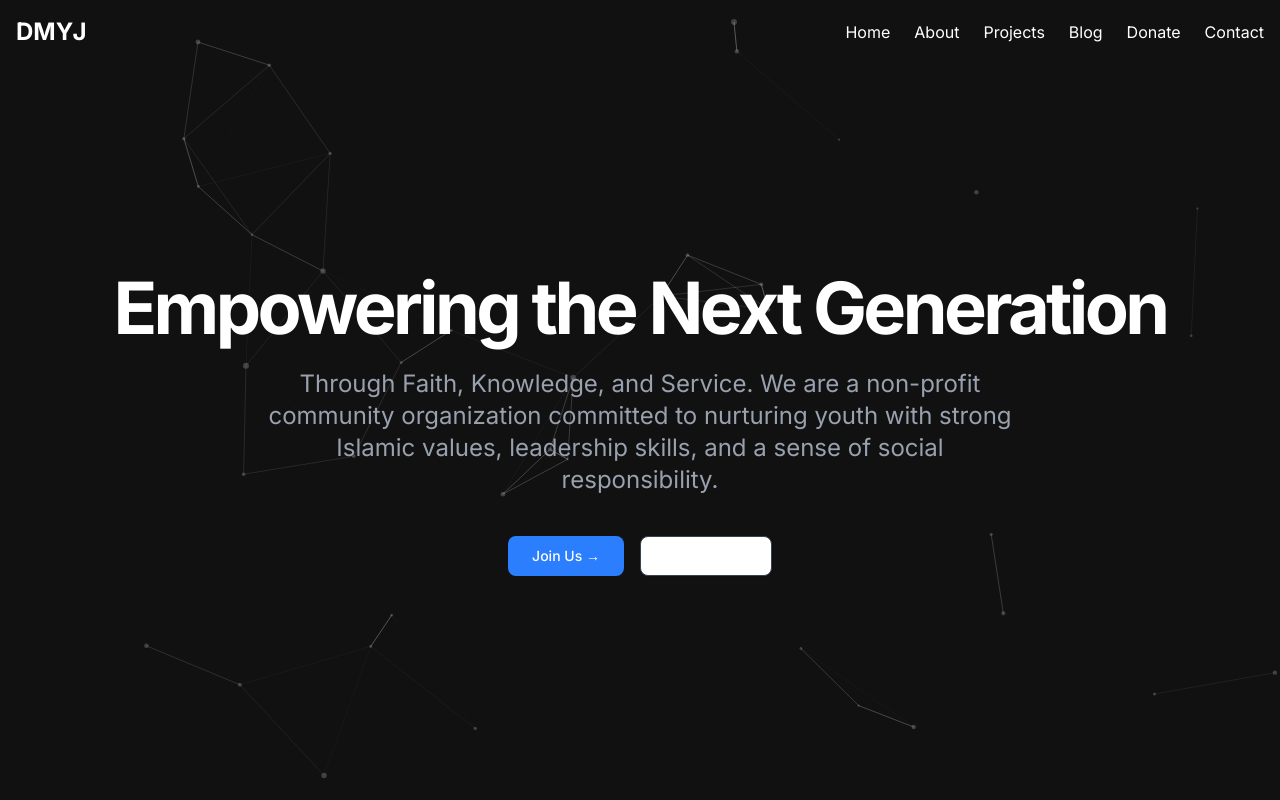
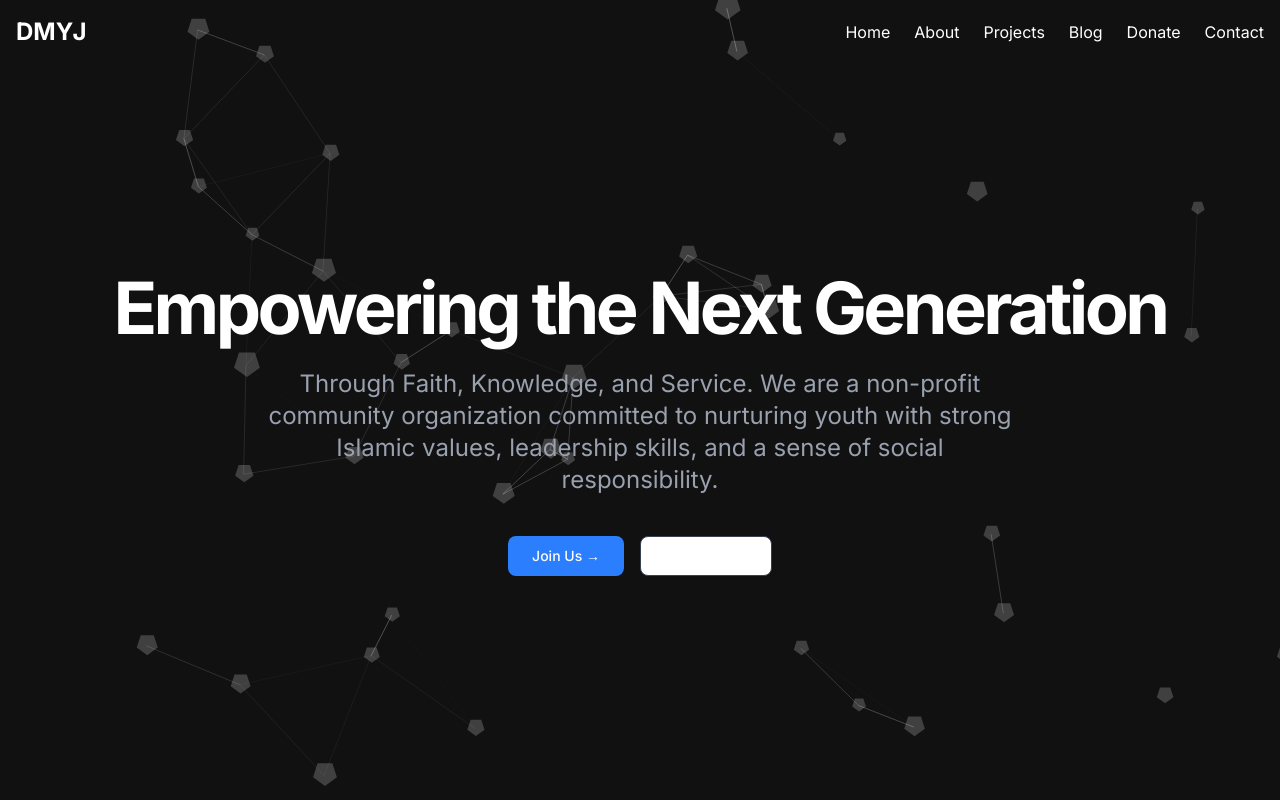
Before and after one commit to marwanGA09/Dhera-muslim-youth-jemea, a Next.js app: page / in a window 1280 px wide. Shown: the top 800 px of the page. Built offline with nearby package versions, Linux system fonts and the light colour scheme.

Commit message:
change the size of particles

```diff
--- a/components/particles.tsx
+++ b/components/particles.tsx
@@ -86,10 +86,13 @@ const ParticlesComponent = (props: ParticlesComponentProps) => {
           value: 0.2,
         },
         shape: {
-          type: "circle",
+          type: "polygon",
+          polygon: {
+            sides: 6,
+          },
         },
         size: {
-          value: { min: 1, max: 3 },
+          value: { min: 5, max: 10 },
         },
       },
       detectRetina: true,
```
